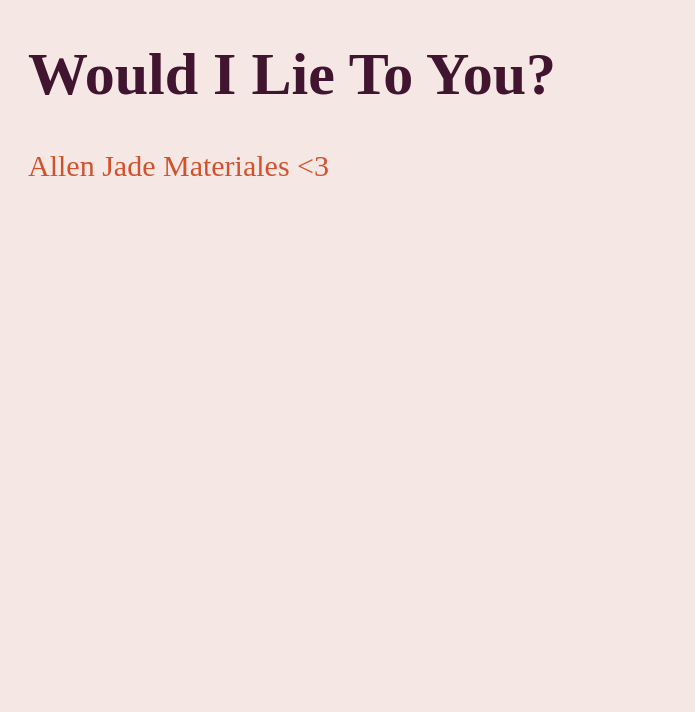
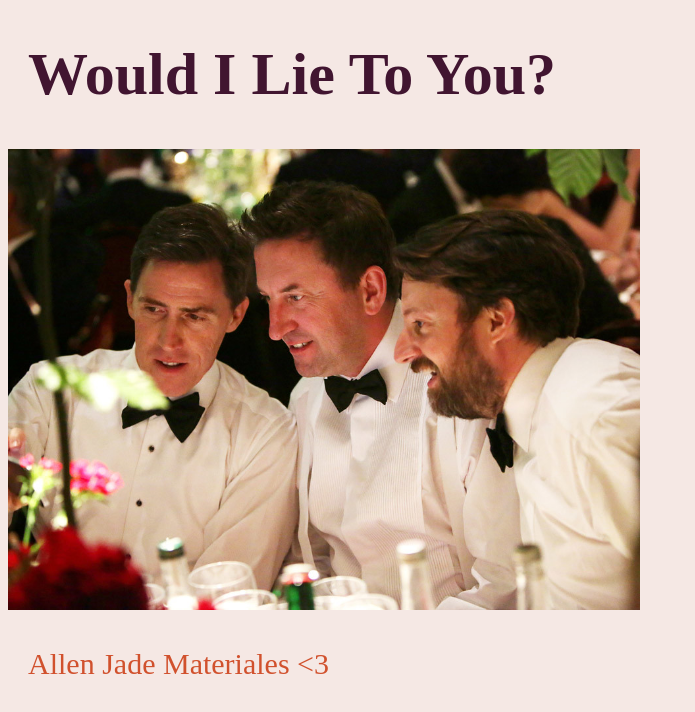
Before and after one commit to aj9er/wilty-new-page, a plain HTML site: page index.html in a window 1280 px wide. Shown: the whole page, without its empty margins (0-695 px from the left). Drawn offline with Linux system fonts and the light colour scheme; a web font is replaced by a local one.

Commit message:
Added images to the file

```diff
--- a/index.html
+++ b/index.html
@@ -7,6 +7,9 @@
 <body>
 
 	<h1>Would I Lie To You?</h1>
+	<div>
+		<img src="WILTY02.jpg" alt="Rob Brydon, Lee Mack, and David Mitchell">
+	</div>
 	<p>Allen Jade Materiales &lt;3</p>
 
 </body>
--- a/style.css
+++ b/style.css
@@ -15,3 +15,8 @@ p{
 	color: #D1512D;
 	margin-left: 20px;
 }
+
+img{
+	width: 50%;
+	max-width: 960px;
+}
```
Also changed, not shown: WILTY01.jpg (added), WILTY02.jpg (added).
